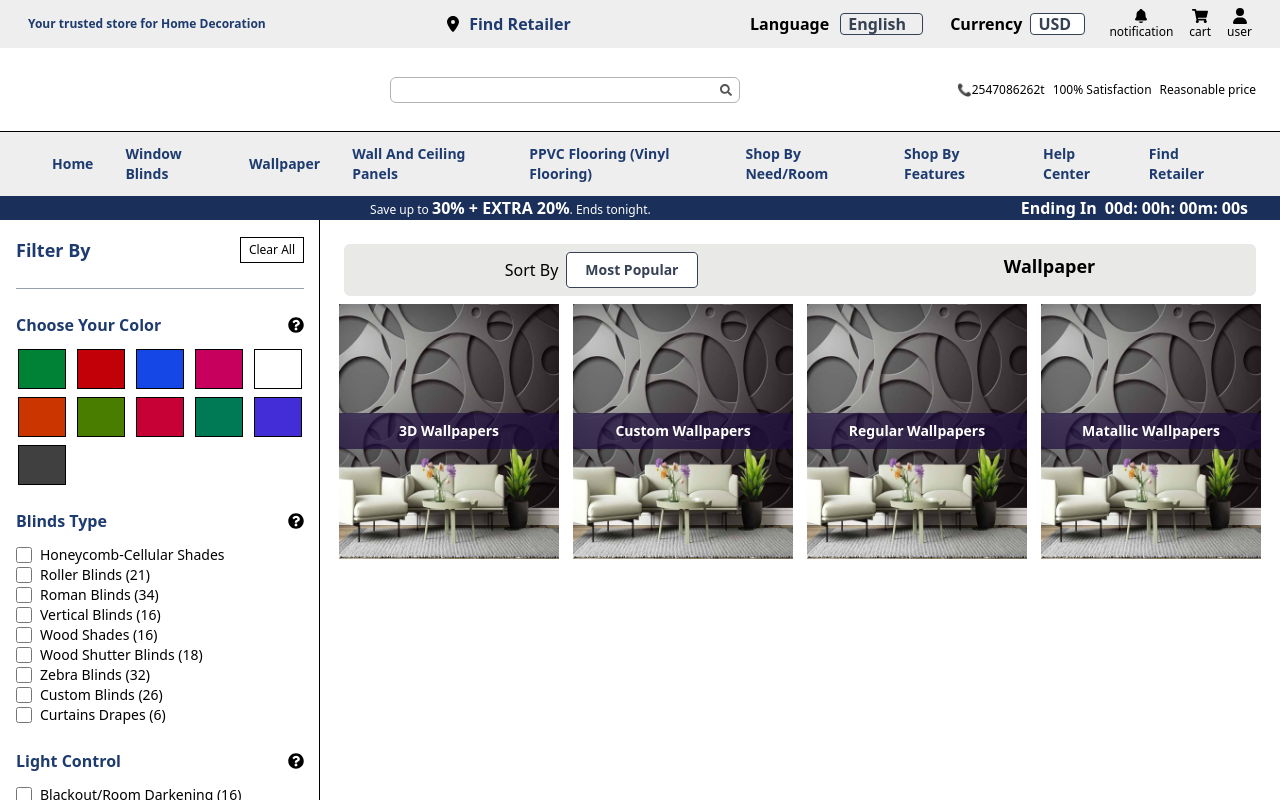
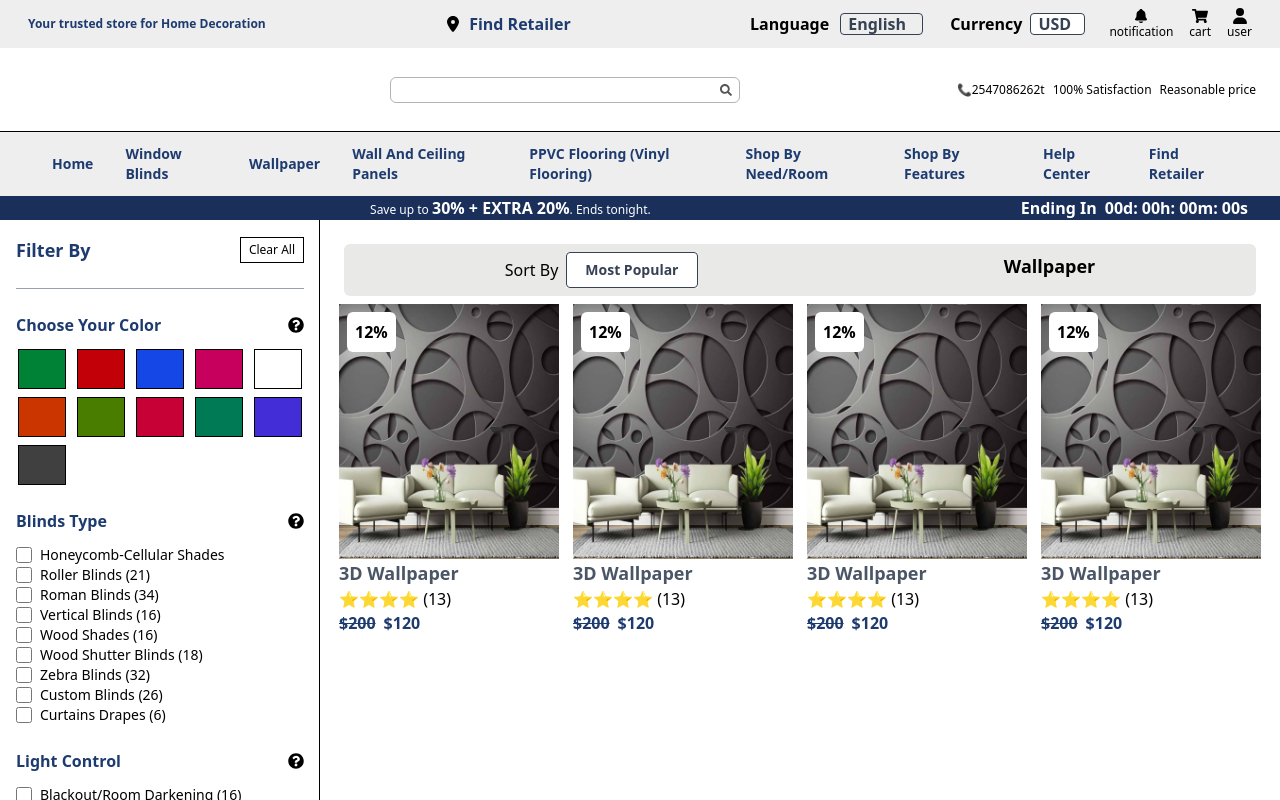
Before and after one commit to RobiulIslam08/litblinds, a React (Vite) app: page /allproduct/wallpaper in a window 1280 px wide. Shown: the top 800 px of the page. Built offline with nearby package versions, Linux system fonts and the light colour scheme; grey boxes are pictures that could not be loaded.

Commit message:
product card design

```diff
--- /dev/null
+++ b/src/components/dashboard/ProductCard.jsx
@@ -0,0 +1,61 @@
+import React from 'react';
+import image1 from "../../assets/images/wall-and-ceilling/20.png";
+import { FaEye, FaHeart, FaRandom, FaShoppingCart } from 'react-icons/fa';
+
+const ProductCard = () => {
+	return (
+		<div>
+			<div
+				className="relative group lg:w-[220px] lg:h-[255px] w-[140px] h-[140px]"
+				data-aos="zoom-in"
+				data-aos-duration="3000"
+			>
+				<img
+					src={image1}
+					alt="Vertical Blinds"
+					className="w-full h-full object-cover"
+				/>
+				<p className='bg-white text-black p-2 absolute top-2 left-2 rounded-md font-semibold'>12%</p>
+
+				<div className="absolute top-8 right-3 space-y-3 text-2xl font-semibold">
+					{/* Icon 1 - Cart */}
+					<div className="bg-white text-black w-8 h-8 flex items-center justify-center rounded-full shadow-md
+            opacity-0 translate-x-5 group-hover:translate-x-0 group-hover:opacity-100
+            transition-all duration-200 delay-100 hover:bg-black hover:text-white hover:scale-110">
+						<FaShoppingCart className='w-5 h-5' />
+					</div>
+
+					{/* Icon 2 - Eye */}
+					<div className="bg-white text-black w-8 h-8 flex items-center justify-center rounded-full shadow-md
+            opacity-0 translate-x-5 group-hover:translate-x-0 group-hover:opacity-100
+            transition-all duration-200 delay-200 hover:bg-black hover:text-white hover:scale-110">
+						<FaEye className='w-5 h-5' />
+					</div>
+
+					{/* Icon 3 - Heart */}
+					<div className="bg-white text-black w-8 h-8 flex items-center justify-center rounded-full shadow-md
+            opacity-0 translate-x-5 group-hover:translate-x-0 group-hover:opacity-100
+            transition-all duration-200 delay-300 hover:bg-black hover:text-white hover:scale-110">
+						<FaHeart className='w-5 h-5' />
+					</div>
+
+					{/* Icon 4 - Random */}
+					<div className="bg-white text-black w-8 h-8 flex items-center justify-center rounded-full shadow-md
+            opacity-0 translate-x-5 group-hover:translate-x-0 group-hover:opacity-100
+            transition-all duration-200 delay-400 hover:bg-black hover:text-white hover:scale-110">
+						<FaRandom className='w-5 h-5' />
+					</div>
+				</div>
+				{/* title */}
+				<p className='font-bold text-lg text-gray-600'>3D Wallpaper</p>
+				<p>⭐⭐⭐⭐ (13)</p>
+				<div className='flex items-center gap-2 font-semibold'>
+					<p className='line-through text-primary font-semibold'>$200</p>
+					<p className='text-primary font-semibold'>$120</p>
+				</div>
+			</div>
+		</div>
+	);
+};
+
+export default ProductCard;
--- a/src/layout/AllProductLayout.jsx
+++ b/src/layout/AllProductLayout.jsx
@@ -1,8 +1,8 @@
 import Navbar from "../components/Navbar";
 import Footer from "../components/Footer";
 import { Link, Outlet } from "react-router-dom";
-import Sidebar from "../components/Sidebar";
-import YouMayAlsoLike from "../components/YouMayAlsoLike";
+import Sidebar from "../components/dashboard/Sidebar";
+import YouMayAlsoLike from "../components/dashboard/YouMayAlsoLike";
 import { useState } from "react";
 
 export default function AllProductLayout() {
--- a/src/pages/WallpapersPage.jsx
+++ b/src/pages/WallpapersPage.jsx
@@ -1,55 +1,27 @@
 import React from 'react';
 import image1 from "../assets/images/wall-and-ceilling/20.png"
+import ProductCard from '../components/dashboard/ProductCard';
 
 const WallpapersPage = () => {
 	return (
 		<div>
 		{/* product */}
 				<div className='grid grid-cols-2 md:grid-cols-3 lg:grid-cols-4 gap-10 p-2 justify-items-center mx-auto'>
-					<div className="relative  lg:w-[220px]  lg:h-[255px] w-[140px] h-[140px] " data-aos="zoom-in"  data-aos-duration="3000">
-						{/* Image */}
+					{/* <div className="relative  lg:w-[220px]  lg:h-[255px] w-[140px] h-[140px] " data-aos="zoom-in"  data-aos-duration="3000">
+
 						<img src={image1} alt="Vertical Blinds" className="w-full h-full object-cover" />
 
-						{/* Overlay Text */}
 						<p className="absolute top-1/2 left-1/2 -translate-x-1/2 -translate-y-1/2
 					w-full bg-[#1f0f3fb8] bg-opacity-50 text-white text-center
 					py-2 text-sm font-semibold">
 							3D Wallpapers
 						</p>
-					</div>
-					<div className="relative  lg:w-[220px]  lg:h-[255px] w-[140px] h-[140px]" data-aos="zoom-in"  data-aos-duration="3000">
-						{/* Image */}
-						<img src={image1} alt="Vertical Blinds" className="w-full h-full object-cover" />
+					</div> */}
+					<ProductCard></ProductCard>
+					<ProductCard></ProductCard>
+					<ProductCard></ProductCard>
+					<ProductCard></ProductCard>
 
-						{/* Overlay Text */}
-						<p className="absolute top-1/2 left-1/2 -translate-x-1/2 -translate-y-1/2
-					w-full bg-[#1f0f3fb8] bg-opacity-50 text-white text-center
-					py-2 text-sm font-semibold">
-							Custom Wallpapers
-						</p>
-					</div>
-					<div className="relative  lg:w-[220px]  lg:h-[255px] w-[140px] h-[140px]" data-aos="zoom-in"  data-aos-duration="3000">
-						{/* Image */}
-						<img src={image1} alt="Vertical Blinds" className="w-full h-full object-cover" />
-
-						{/* Overlay Text */}
-						<p className="absolute top-1/2 left-1/2 -translate-x-1/2 -translate-y-1/2
-					w-full bg-[#1f0f3fb8] bg-opacity-50 text-white text-center
-					py-2 text-sm font-semibold">
-							Regular Wallpapers
-						</p>
-					</div>
-					<div className="relative  lg:w-[220px]  lg:h-[255px] w-[140px] h-[140px]" data-aos="zoom-in"  data-aos-duration="3000">
-						{/* Image */}
-						<img src={image1} alt="Vertical Blinds" className="w-full h-full object-cover" />
-
-						{/* Overlay Text */}
-						<p className="absolute top-1/2 left-1/2 -translate-x-1/2 -translate-y-1/2
-					w-full bg-[#1f0f3fb8] bg-opacity-50 text-white text-center
-					py-2 text-sm font-semibold">
-							Matallic Wallpapers
-						</p>
-					</div>
 
 
 				</div>
```
Also changed, not shown: src/components/dashboard/YouMayAlsoLike.jsx (renamed from src/components/YouMayAlsoLike.jsx, +11 -11 lines), src/assets/images/footer/bg.png (added), src/components/dashboard/Sidebar.jsx (renamed from src/components/Sidebar.jsx).
